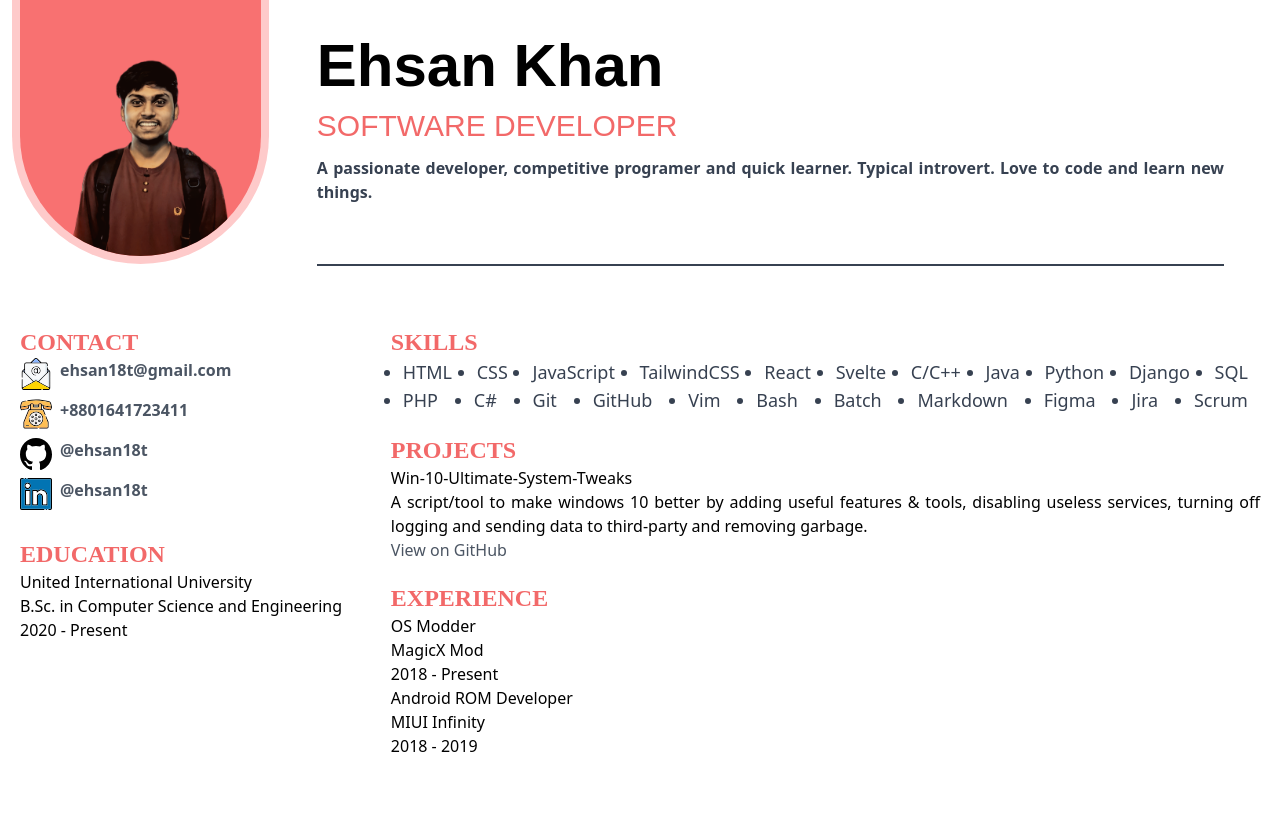
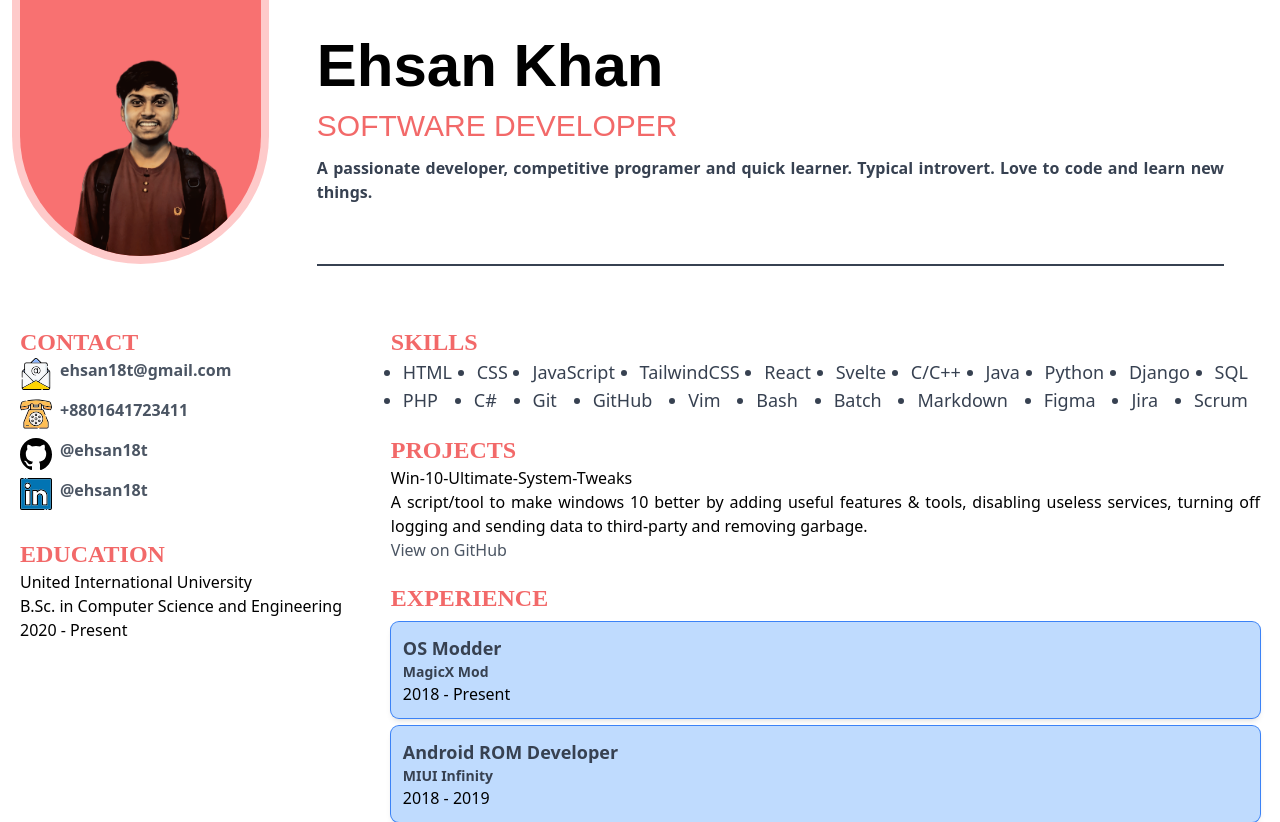
Before and after one commit to ehsan18t/ehsan-pages, a React (Vite) app: page / in a window 1280 px wide. Before the commit the page ends 800 px from the top, so only its background shows below. Built offline with nearby package versions, Linux system fonts and the light colour scheme; a web font is replaced by a local one.

Commit message:
added styles for experiences

```diff
--- a/src/components/cards/experience/Experience.jsx
+++ b/src/components/cards/experience/Experience.jsx
@@ -1,4 +1,5 @@
 import React from 'react'
+import './experience.css'
 
 const Experience = (Info) => {
   return (
@@ -6,8 +7,10 @@ const Experience = (Info) => {
       <h2>Experience</h2>
       {Info.experience.map((exp) => (
         <div className="job">
-          <h3>{exp.position}</h3>
-          <h4>{exp.company}</h4>
+          <div>
+            <h3>{exp.position}</h3>
+            <h4>{exp.company}</h4>
+          </div>
           <p>{exp.duration}</p>
         </div>
       ))}
--- /dev/null
+++ b/src/components/cards/experience/experience.css
@@ -0,0 +1,15 @@
+.experience {
+  @apply flex flex-col gap-2;
+}
+
+.job {
+  @apply bg-blue-200 ring-1 ring-blue-500 p-3 rounded-lg shadow-md;
+}
+
+.job h3 {
+  @apply text-lg text-gray-700 font-bold;
+}
+
+.job h4 {
+  @apply text-sm text-gray-700 font-semibold;
+}
```
